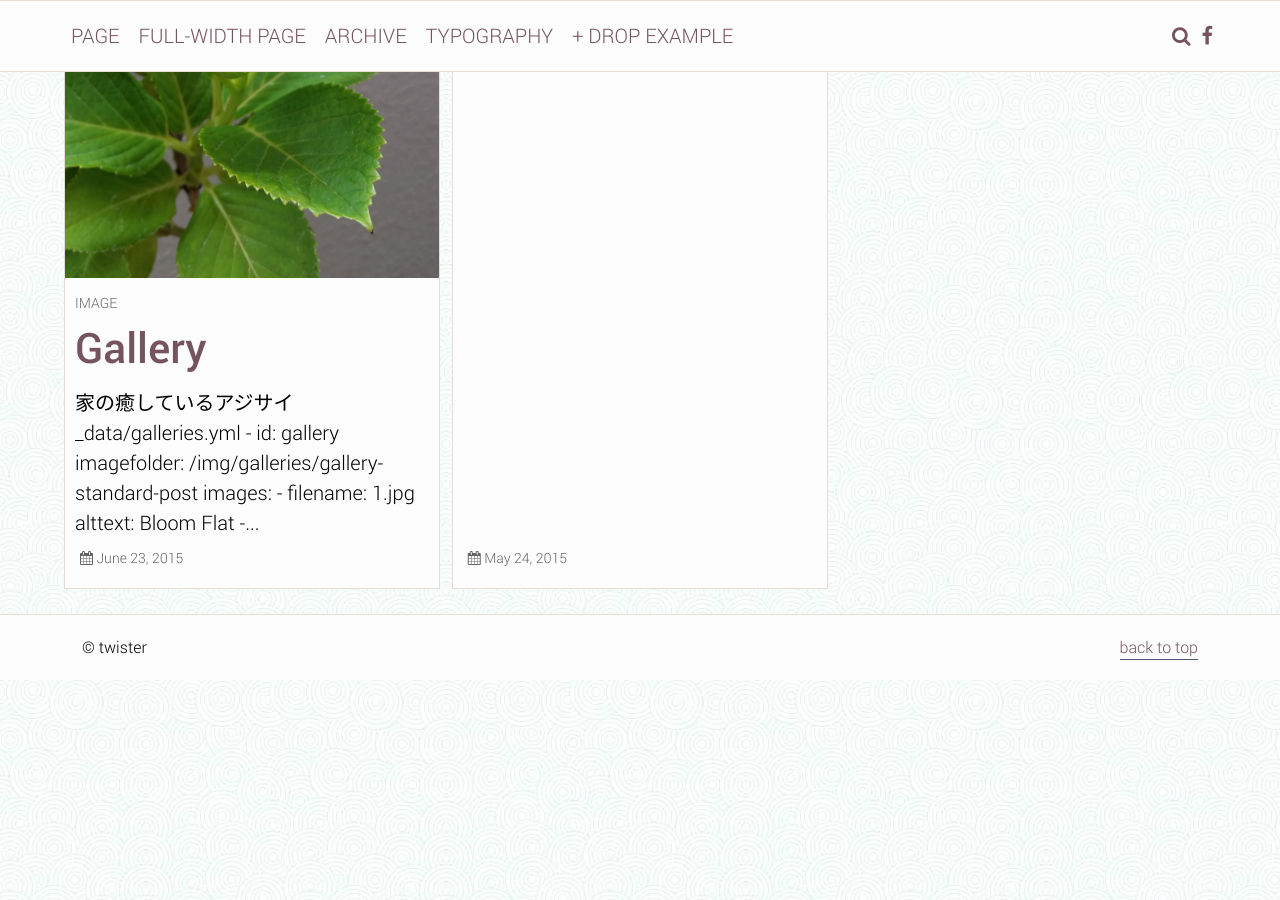
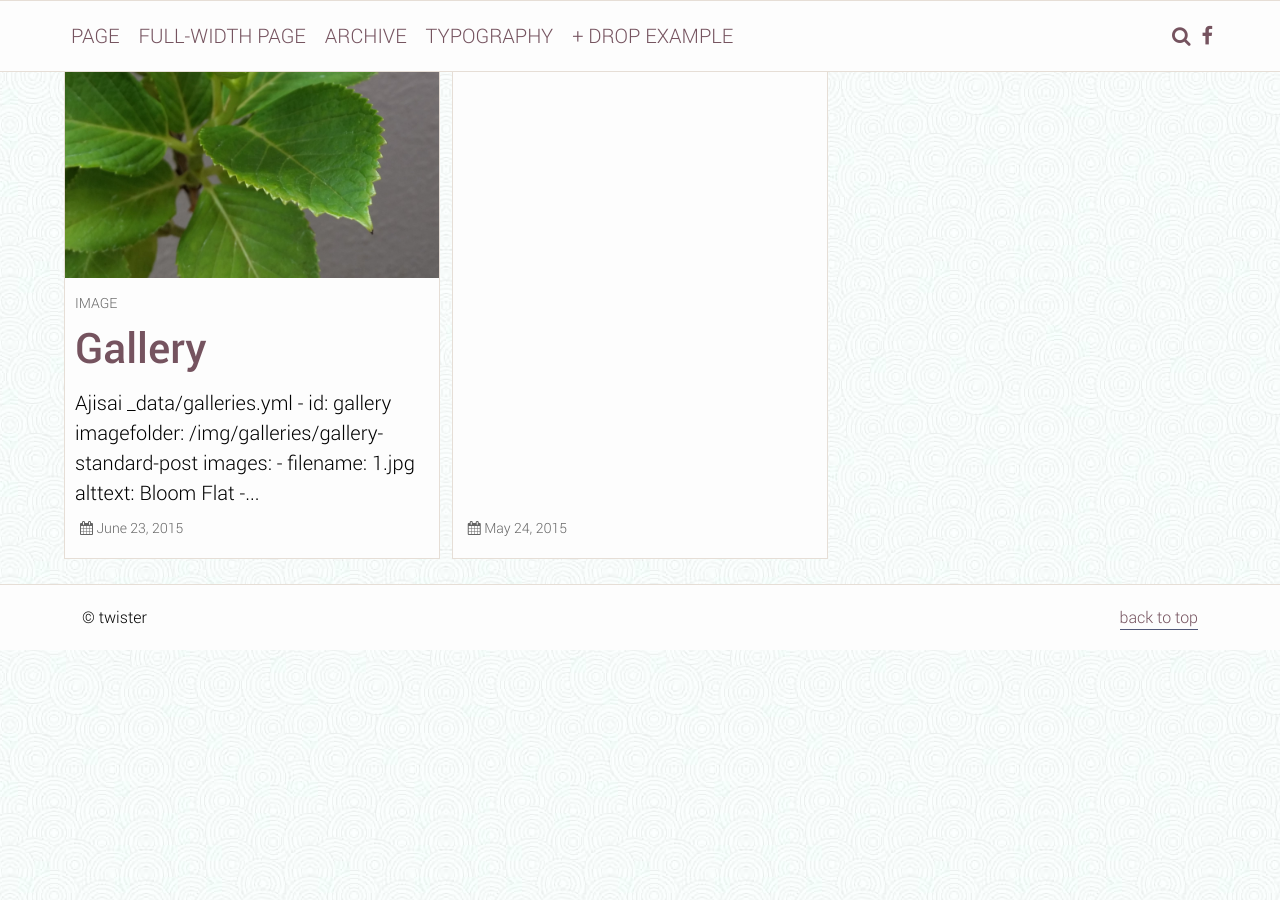
Before and after one commit to hayashi2020/hayashi2020.github.io, a Jekyll site: the page built from index.html, in a window 1280 px wide and 900 px high, scrolled down 1316 px. Built offline with Jekyll 4.4.1, drawn with Linux system fonts in a browser that asks for light colours; the list of posts is cut into pages by our own code.

Commit message:
Update 2015-06-23-gallery.md

```diff
--- a/_posts/2015-06-23-gallery.md
+++ b/_posts/2015-06-23-gallery.md
@@ -7,7 +7,7 @@
 tags: [gallery, image]
 category: [image]
 ---
-家の癒しているアジサイ
+Ajisai
 <br>
 
 ###### _data/galleries.yml
```
